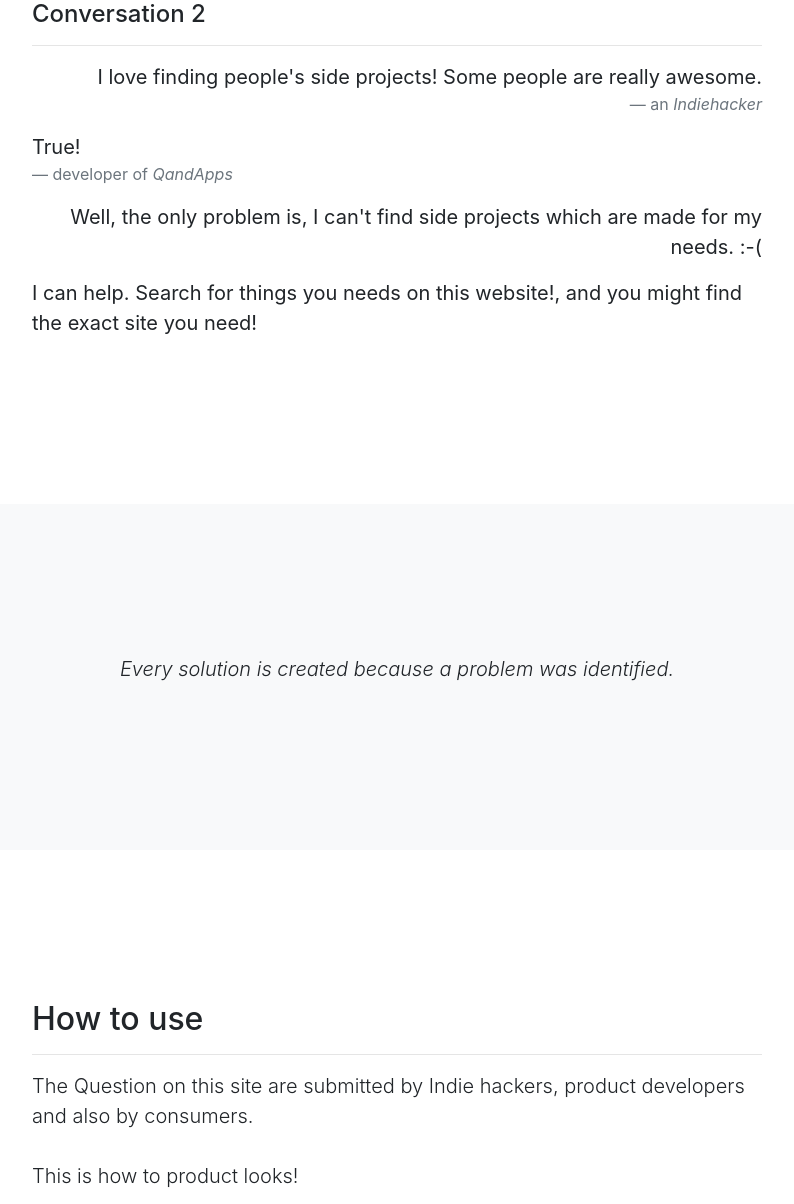
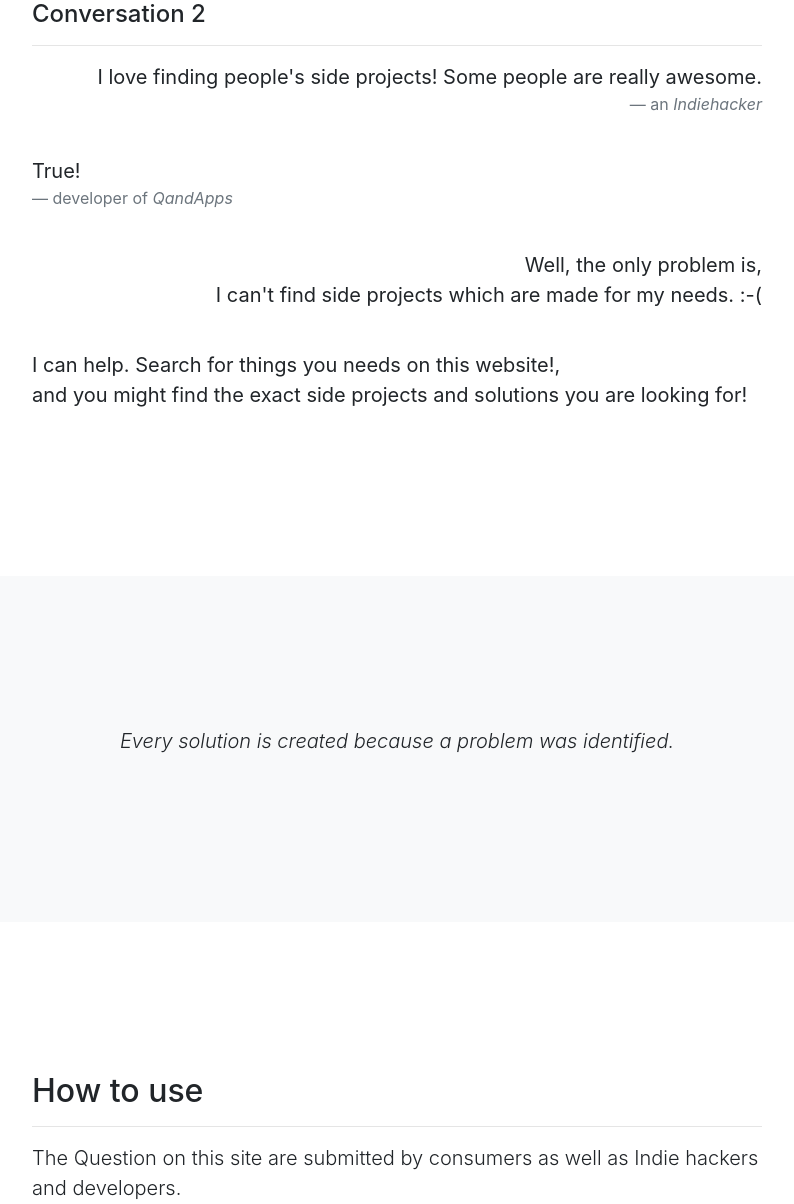
Before and after one commit to alikhundmiri/qnapps, a Django app: page /lander/ in a window 1280 px wide. Shown: the part 1383-2587 px from the top of the page, without its empty margins (243-1037 px from the left). Run offline with Django 3.2, Linux system fonts and the light colour scheme; some libraries are stand-ins or nearby versions.

Commit message:
language style change on lander

```diff
--- a/templates/landing.html
+++ b/templates/landing.html
@@ -120,16 +120,19 @@
 						<p class="mb-0">I love finding people's side projects! Some people are really awesome.</p>
 						<footer class="blockquote-footer">an <cite title="Indie Hacker">Indiehacker</cite></footer>
 					</blockquote>
+					<br>
 					<blockquote class="blockquote">
 						<p class="mb-0">True!</p>
 						<footer class="blockquote-footer">developer of <cite title="Source Title">QandApps</cite></footer>
 					</blockquote>
+					<br>
 					<blockquote class="blockquote text-right">
-						<p class="mb-0">Well, the only problem is, I can't find side projects which are made for my needs. :-(</p>
+						<p class="mb-0">Well, the only problem is,<br> I can't find side projects which are made for my needs. :-(</p>
 						<!-- <footer class="blockquote-footer">an <cite title="Indie Hacker">Indiehacker</cite></footer> -->
 					</blockquote>
+					<br>
 					<blockquote class="blockquote">
-						<p class="mb-0">I can help. Search for things you needs on this website!, and you might find the exact site you need!</p>
+						<p class="mb-0">I can help. Search for things you needs on this website!,<br> and you might find the exact side projects and solutions you are looking for!</p>
 						<!-- <footer class="blockquote-footer">developer of <cite title="Source Title">QandApps</cite></footer> -->
 					</blockquote>
 				</div>
@@ -157,7 +160,7 @@
 					<hr>
 
 					<p class="lead">
-						The Question on this site are submitted by Indie hackers, product developers and also by consumers.
+						The Question on this site are submitted by consumers as well as Indie hackers and developers.
 						<br><br>
 						This is how to product looks!
 					</p>
@@ -167,7 +170,7 @@
 					<br>
 					<br>
 					<p class="lead">
-						Each Question publish goes though the following steps
+						Each question goes though the following steps:
 					</p>
 					<hr>
 					<p>
```
